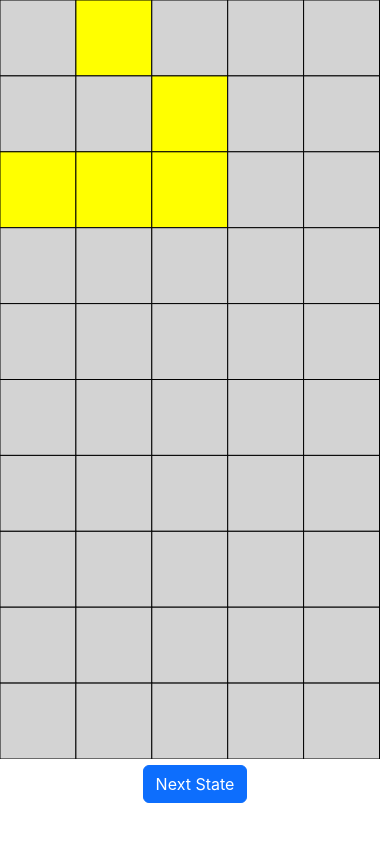
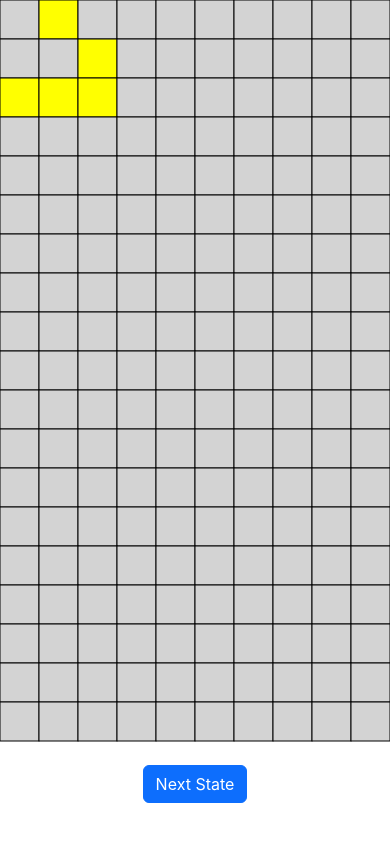
Before and after one commit to learningreac/game_of_life, a React (Create React App) app: page / in a window 390 px wide. Built offline with nearby package versions, Linux system fonts and the light colour scheme.

Commit message:
define the board rows and cols according to view

```diff
--- a/src/App.css
+++ b/src/App.css
@@ -1,4 +1,10 @@
 .App {
+  text-align: center;
+  width:100%;
+  height:100vh
+}
+
+.canvas {
   text-align: center;
 }
 
--- a/src/App.js
+++ b/src/App.js
@@ -3,22 +3,32 @@ import { useState } from 'react';
 import './App.css';
 import Canvas from './components/Canvas';
 import FooterMenu from './components/FooterMenu';
-import { store , gameOfLife } from './store';
+import { store, gameOfLife } from './store';
 
 function App() {
   const [board, setBoard] = useState(store)
+  const width = window.innerWidth;
+  const height = window.innerHeight;
+  const grid_size = Math.min(window.innerWidth, window.innerHeight * 0.9) / 10;
+  const cols = Math.floor(width / grid_size);
+  const rows = Math.floor(height*0.9 / grid_size);
+
+  console.log(width, height, grid_size, rows, cols);
 
   const handleNextClick = () => {
-    console.log('btn click')
-    let newBoard= gameOfLife(board);
-    console.log('new board', newBoard)
+    let newBoard = gameOfLife(board);
     setBoard(newBoard)
   }
 
   return (
     <div className="App">
-      <Canvas board = {board} />
-      <FooterMenu handleNextClick = {handleNextClick} />
+      <div className='canvas'>
+        <Canvas board={board} grid_size={grid_size} rows={rows} cols={cols} />
+      </div>
+      <div className='footer'>
+        <FooterMenu handleNextClick={handleNextClick} />
+      </div>
+
     </div>
   );
 }
--- a/src/components/Canvas.jsx
+++ b/src/components/Canvas.jsx
@@ -4,31 +4,25 @@ import React, { useEffect, useRef } from 'react'
 
 const Canvas = (props) => {
   const canvasRef = useRef(null);
-  const { board} = props;
-
-  //console.log('canvasRef', canvasRef)
+  const { board, grid_size, rows, cols } = props;
 
   useEffect(() => {
     const canvas = canvasRef.current;
     const ctx = canvas.getContext('2d');
-   // console.log('window', window.innerWidth, window.innerHeight)
+    // console.log('window', window.innerWidth, window.innerHeight)
     canvas.width = window.innerWidth;
-    canvas.height = window.innerHeight * 0.9;
-    const grid_size = canvas.height /10;
-    const x = Math.floor(canvas.height / grid_size);
-    const y = Math.floor(canvas.width / grid_size);
+    canvas.height = window.innerHeight*0.9;
 
-   // console.log('board', board)
     const m = board.length;
     const n = board[0].length;
 
 
     const draw = (ctx, board) => {
 
-      for (let i = 0; i < x; i++) {
-        for (let j = 0; j < y; j++) {
+      for (let i = 0; i < rows; i++) {
+        for (let j = 0; j < cols; j++) {
 
-          if (i<m && j<n && board[i][j] === 1) {
+          if (i < m && j < n && board[i][j] === 1) {
             ctx.fillStyle = 'yellow'
           } else {
             ctx.fillStyle = 'lightgrey'
--- a/src/store.js
+++ b/src/store.js
@@ -49,7 +49,7 @@ export const gameOfLife = function(board) {
     //         board[i][j] = result[i][j]
     //     }
     // }
-    console.log('result',board, result)
+   // console.log('result',board, result)
 
     return result;
  };
```
